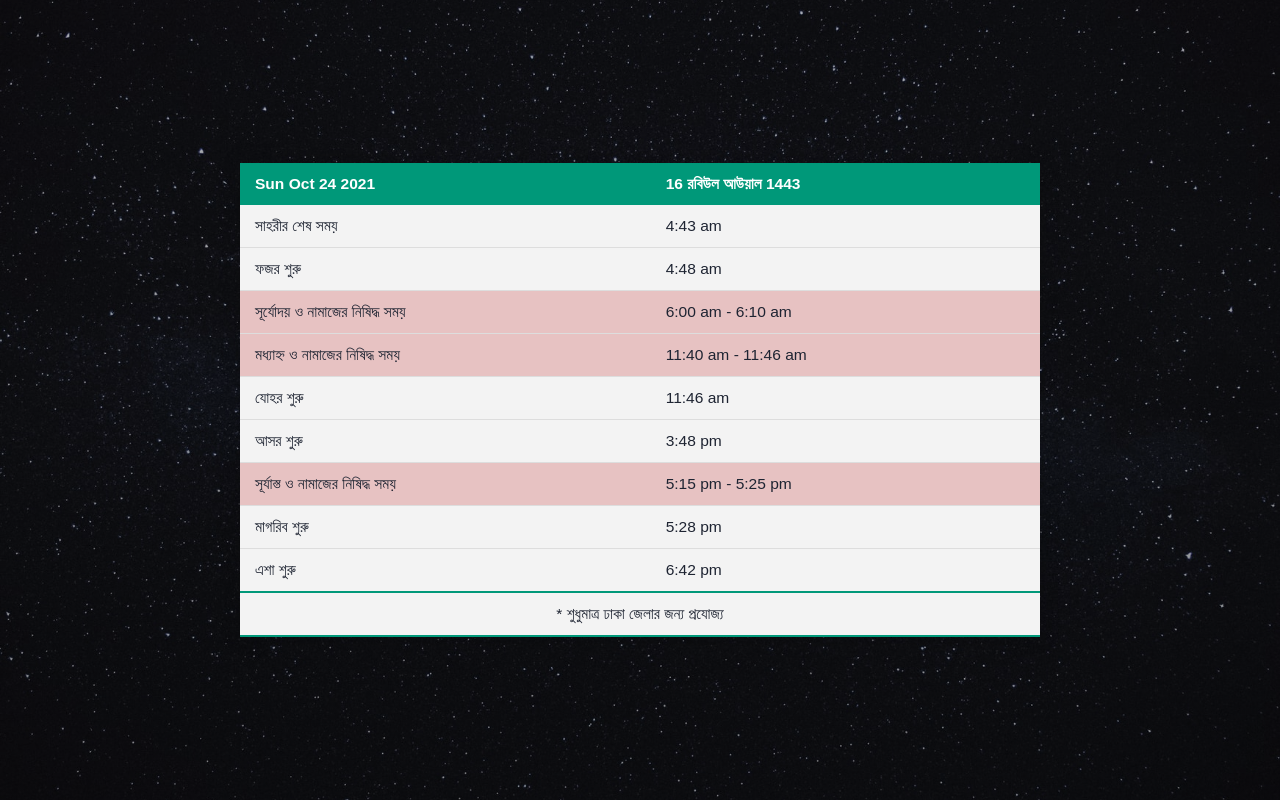
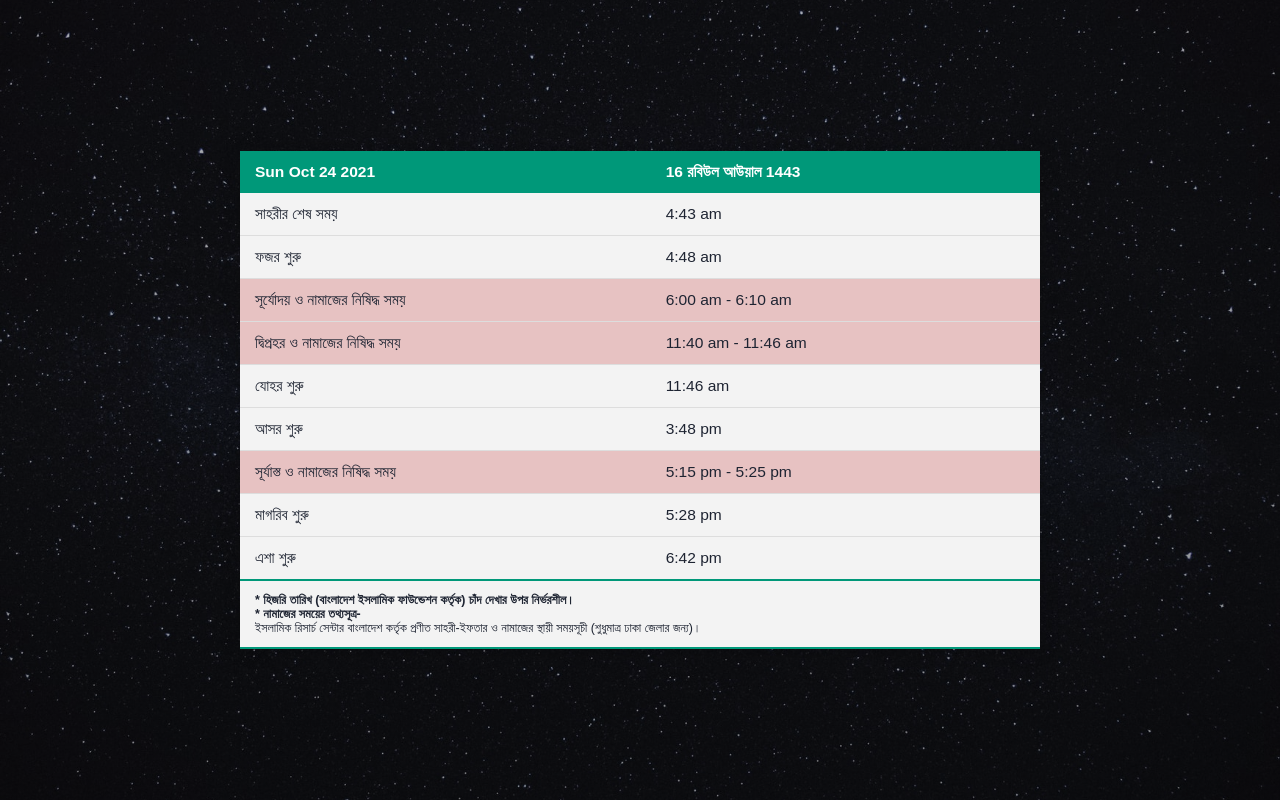
Before and after one commit to JawadN00r/Islamic-Times-PWA, a website: page index.html in a window 1280 px wide. Drawn offline with nearby package versions, Linux system fonts and the light colour scheme; files that its build step writes are made by us from their sources.

Commit message:
info updated

```diff
--- a/index.html
+++ b/index.html
@@ -9,7 +9,7 @@
     <link rel="apple-touch-icon" href="./images/logo.png">
     <link rel="manifest" href="./manifest.json">
     <title>Islamic Times App</title>
-    <link rel="stylesheet" href="styles/style.css?cb=1635004385318">
+    <link rel="stylesheet" href="styles/style.css?cb=1635064226009">
 
 </head>
 
@@ -45,8 +45,12 @@
                         <td>সূর্যোদয় ও নামাজের নিষিদ্ধ সময়</td>
                         <td id="sunrise-forbidden">5150</td>
                     </tr>
+                    <!-- <tr id="ishrak-tr">
+                        <td></td>
+                        <td id="ishrak"></td>
+                    </tr> -->
                     <tr id="noon-forbidden-tr">
-                        <td>মধ্যাহ্ন ও নামাজের নিষিদ্ধ সময়</td>
+                        <td>দ্বিপ্রহর ও নামাজের নিষিদ্ধ সময়</td>
                         <td id="noon-forbidden">5150</td>
                     </tr>
                     <tr id="duhr-start-tr">
@@ -70,7 +74,11 @@
                         <td id="isha-start">6000</td>
                     </tr>
                     <tr id="info-tr">
-                        <td colspan="2" id="info">* শুধুমাত্র ঢাকা জেলার জন্য প্রযোজ্য</td>
+                        <td colspan="2" id="info"><b>* হিজরি তারিখ (বাংলাদেশ ইসলামিক ফাউন্ডেশন কর্তৃক) চাঁদ দেখার উপর
+                                নির্ভরশীল।</b><br>
+                            <b>* নামাজের সময়ের তথ্যসূত্র-</b><br> ইসলামিক রিসার্চ সেন্টার বাংলাদেশ কর্তৃক প্রণীত
+                            সাহরী-ইফতার ও নামাজের স্থায়ী সময়সূচী (শুধুমাত্র ঢাকা জেলার জন্য)।
+                        </td>
                     </tr>
                     <!-- and so on... -->
                 </tbody>
@@ -80,7 +88,7 @@
     <script>
         if ('serviceWorker' in navigator) {
             window.addEventListener('load', () => {
-                navigator.serviceWorker.register('serviceworker.js?cb=1635004385318')
+                navigator.serviceWorker.register('serviceworker.js?cb=1635064226009')
                     .then((reg) => console.log('Success: ', reg.scope))
                     .catch((err) => console.log('Failure: ', err));
             })
--- a/styles/style.scss
+++ b/styles/style.scss
@@ -120,7 +120,8 @@ body,
         tr:last-of-type {
             border-bottom: 2px solid #009879;
             border-top: 2px solid #009879;
-            text-align: center;
+            text-align: left;
+            font-size: 0.8em;
         }
 
 
```
